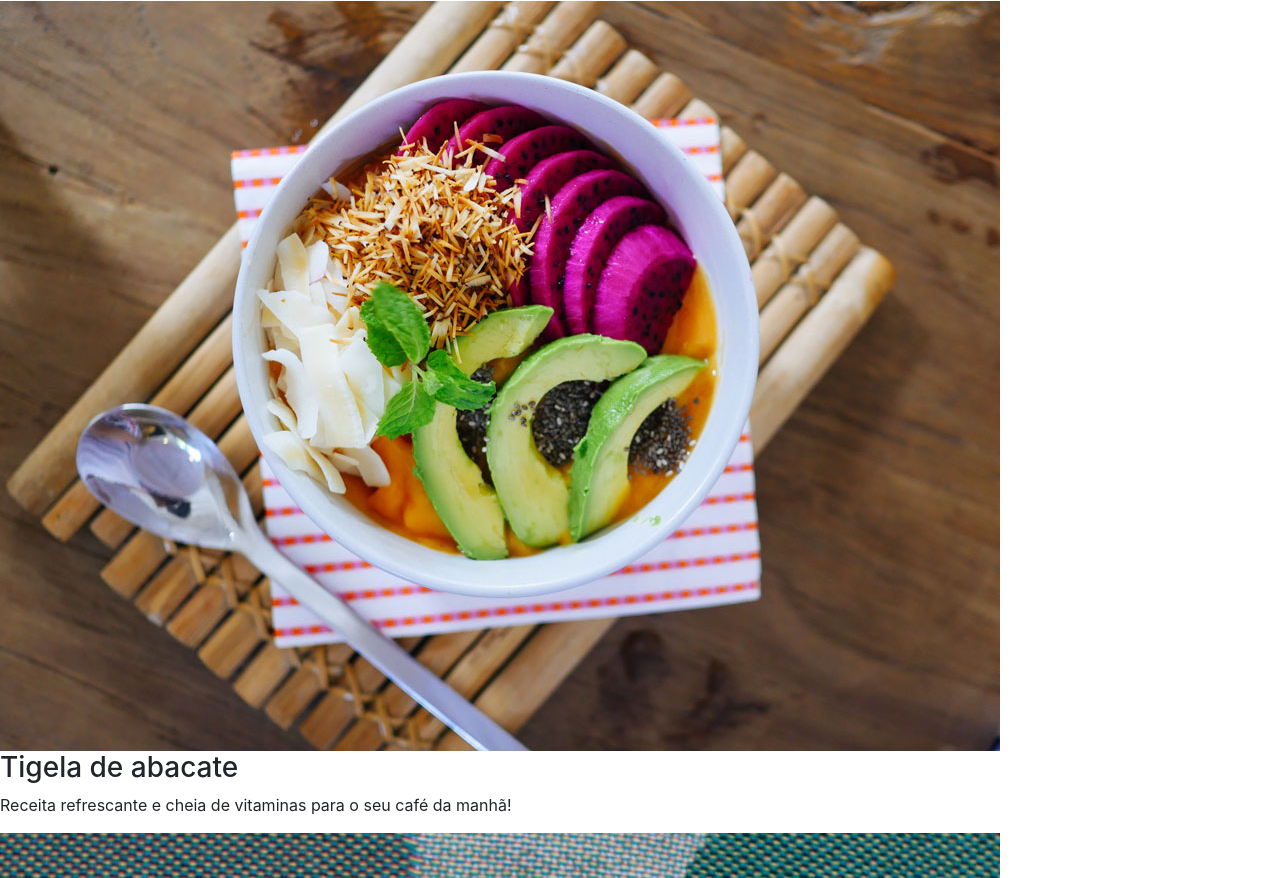
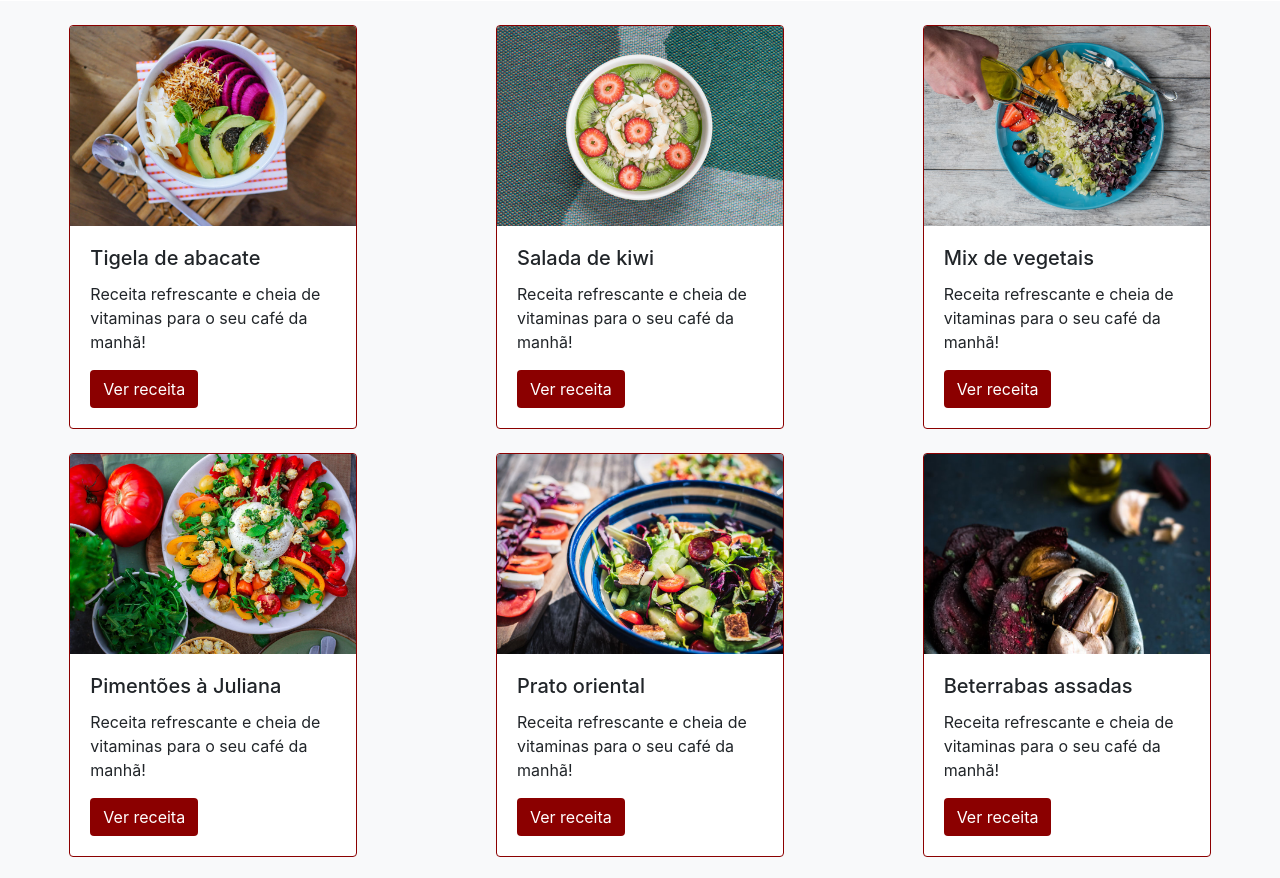
Before and after one commit to Aistilli/fruta_e_fruto-landing_page, a plain HTML site: page index.html in a window 1280 px wide. Shown: the part 591-1469 px from the top of the page. Drawn offline with nearby package versions, Linux system fonts and the light colour scheme.

Commit message:
cards adicionados

```diff
--- a/index.html
+++ b/index.html
@@ -37,17 +37,22 @@
           class="collapse navbar-collapse justify-content-end"
           id="navbarNavAltMarkup"
         >
-          <div class="navbar-nav">
+          <ul class="navbar-nav">
+            <li>
               <a class="nav-link active" href="#"
                 >início <span class="sr-only">(current)</span></a
               >
-            <a class="nav-link" href="#">receitas</a>
-            <a class="nav-link" href="#">quem somos</a>
-            <a class="nav-link" href="#">contato</a>
-          </div>
+            </li>
+            <li><a class="nav-link" href="#">receitas</a></li>
+            <li><a class="nav-link" href="#">quem somos</a></li>
+            <li><a class="nav-link" href="#">contato</a></li>
+          </ul>
         </div>
       </nav>
-      <div
+    </header>
+    <main>
+      <!-- Carrossel -->
+      <section
         id="carouselExampleCaptions"
         class="carousel slide"
         data-ride="carousel"
@@ -105,58 +110,135 @@
           <span class="carousel-control-next-icon" aria-hidden="true"></span>
           <span class="sr-only">Next</span>
         </button>
-      </div>
-    </header>
+      </section>
+      <!-- Fim Carrossel -->
 
-    <h1 class="text-center fonte-titulo cor-especial pt-5">
+      <!-- Seção Título -->
+      <section>
+        <h1 class="text-center fonte-titulo texto-cor-especial pt-5">
           Receitas para economizar e ganhar saúde
         </h1>
         <p class="text-center text-secondary pb-5">
-      Nossas receitas ajudam você a aproveitar melhor os alimentos, economizar,
-      ganhar tempo e praticidade
+          Nossas receitas ajudam você a aproveitar melhor os alimentos,
+          economizar, ganhar tempo e praticidade
         </p>
+      </section>
+      <!-- Fimm Seção Título -->
 
+      <!-- Seção Cards -->
+      <section class="container-fluid bg-light pt-4">
+        <div class="row row-cols-1 row-cols-md-2 row-cols-lg-3">
+          <div class="col mb-4">
+            <article class="card borda-cor-especial card-tamanho mx-auto">
               <img
                 src="src/img/receita-abacate.jpg"
+                class="card-img-top card-posicao-imagem"
                 alt="tigela com salada de abacate, vista superior"
               />
-    <h3>Tigela de abacate</h3>
-    <p>Receita refrescante e cheia de vitaminas para o seu café da manhã!</p>
+              <div class="card-body">
+                <h5 class="card-title">Tigela de abacate</h5>
+                <p class="card-text">
+                  Receita refrescante e cheia de vitaminas para o seu café da
+                  manhã!
+                </p>
+                <a href="#" class="btn btn-cor-especial">Ver receita</a>
+              </div>
+            </article>
+          </div>
 
+          <div class="col mb-4">
+            <article class="card borda-cor-especial card-tamanho mx-auto">
               <img
                 src="src/img/receita-kiwi.jpg"
+                class="card-img-top card-posicao-imagem"
                 alt="tigela de mingau com kiwi, vista superior"
               />
-    <h3>Salada de kiwi</h3>
-    <p>Receita refrescante e cheia de vitaminas para o seu café da manhã!</p>
+              <div class="card-body">
+                <h5 class="card-title">Salada de kiwi</h5>
+                <p class="card-text">
+                  Receita refrescante e cheia de vitaminas para o seu café da
+                  manhã!
+                </p>
+                <a href="#" class="btn btn-cor-especial">Ver receita</a>
+              </div>
+            </article>
+          </div>
 
+          <div class="col mb-4">
+            <article class="card borda-cor-especial card-tamanho mx-auto">
               <img
                 src="src/img/receita-mix.jpg"
+                class="card-img-top card-posicao-imagem"
                 alt="prato com mix de vegetais e mão de pessoa adicionando azeite, vista superior"
               />
-    <h3>Mix de vegetais</h3>
-    <p>Receita refrescante e cheia de vitaminas para o seu café da manhã!</p>
+              <div class="card-body">
+                <h5 class="card-title">Mix de vegetais</h5>
+                <p class="card-text">
+                  Receita refrescante e cheia de vitaminas para o seu café da
+                  manhã!
+                </p>
+                <a href="#" class="btn btn-cor-especial">Ver receita</a>
+              </div>
+            </article>
+          </div>
 
+          <div class="col mb-4">
+            <article class="card borda-cor-especial card-tamanho mx-auto">
               <img
                 src="src/img/receita-pimentoes.jpg"
+                class="card-img-top card-posicao-imagem"
                 alt="prato de salada de pimentões com alguns ingredientes ao lado, vista superior"
               />
-    <h3>Pimentões à Juliana</h3>
-    <p>Receita refrescante e cheia de vitaminas para o seu café da manhã!</p>
+              <div class="card-body">
+                <h5 class="card-title">Pimentões à Juliana</h5>
+                <p class="card-text">
+                  Receita refrescante e cheia de vitaminas para o seu café da
+                  manhã!
+                </p>
+                <a href="#" class="btn btn-cor-especial">Ver receita</a>
+              </div>
+            </article>
+          </div>
 
+          <div class="col mb-4">
+            <article class="card borda-cor-especial card-tamanho mx-auto">
               <img
                 src="src/img/receita-oriental.jpg"
+                class="card-img-top card-posicao-imagem"
                 alt="tigela com salada de vegetais estilo oriental, vista de cima"
               />
-    <h3>Prato oriental</h3>
-    <p>Receita refrescante e cheia de vitaminas para o seu café da manhã!</p>
+              <div class="card-body">
+                <h5 class="card-title">Prato oriental</h5>
+                <p class="card-text">
+                  Receita refrescante e cheia de vitaminas para o seu café da
+                  manhã!
+                </p>
+                <a href="#" class="btn btn-cor-especial">Ver receita</a>
+              </div>
+            </article>
+          </div>
 
+          <div class="col mb-4">
+            <article class="card borda-cor-especial card-tamanho mx-auto">
               <img
                 src="src/img/receita-beterrabas.jpg"
+                class="card-img-top card-posicao-imagem"
                 alt="tigela com beterrabas e dentes de alho assados em primeiro plano, com ingredientes ao fundo"
               />
-    <h3>Beterrabas assadas</h3>
-    <p>Receita refrescante e cheia de vitaminas para o seu café da manhã!</p>
+              <div class="card-body">
+                <h5 class="card-title">Beterrabas assadas</h5>
+                <p class="card-text">
+                  Receita refrescante e cheia de vitaminas para o seu café da
+                  manhã!
+                </p>
+                <a href="#" class="btn btn-cor-especial">Ver receita</a>
+              </div>
+            </article>
+          </div>
+        </div>
+      </section>
+      <!-- Fim Seção Cards -->
+    </main>
 
     <p>
       contato:<a href="mailto:email@frutafruto.com.br"
--- a/src/style.css
+++ b/src/style.css
@@ -12,6 +12,24 @@
   font-family: "Pacifico", cursive;
 }
 
-.cor-especial {
+.texto-cor-especial {
   color: darkred;
 }
+
+.btn-cor-especial {
+  background-color: darkred;
+  color: white;
+}
+
+.borda-cor-especial {
+  border-color: darkred;
+}
+
+.card-tamanho {
+  max-width: 18rem;
+}
+
+.card-posicao-imagem {
+  object-fit: cover;
+  height: 200px;
+}
```
Lines whose indentation alone changed are shown as unchanged.
